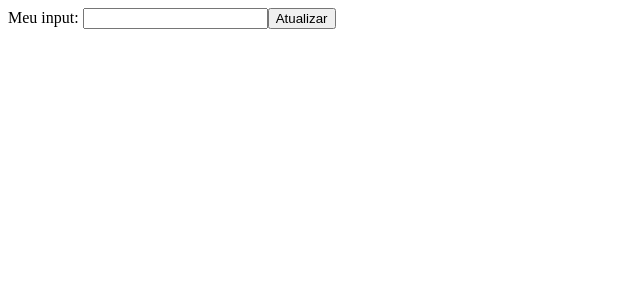
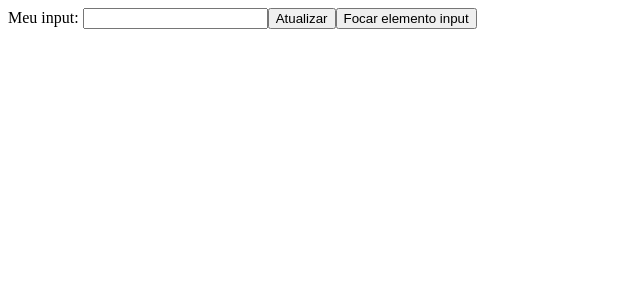
Before and after one commit to thiago-desenv/fundamentos-angular-v17, an Angular app: page / in a window 1280 px wide. Shown: the top 300 px of the page, without its empty margins (0-640 px from the left). Built offline with nearby package versions, Linux system fonts and the light colour scheme.

Commit message:
Usado @ViewChild para focar em um elemento no HTML

```diff
--- a/src/app/app.component.html
+++ b/src/app/app.component.html
@@ -23,3 +23,4 @@ Valor: {{ meuInput.value }} -->
 Meu input: <input type="text" #meuInput >
 
 <button (click)="updateInputText()">Atualizar</button>
+<button (click)="focusElementInput()">Focar elemento input</button>
--- a/src/app/app.component.ts
+++ b/src/app/app.component.ts
@@ -26,6 +26,10 @@ export class AppComponent {
     console.log(this.meuInputEl);
     this.meuInputEl.nativeElement.value = 'Kuririn';
   }
+
+  focusElementInput() {
+    this.meuInputEl.nativeElement.focus();
+  }
 }
 
 // const funcaoPai = () => {
```
